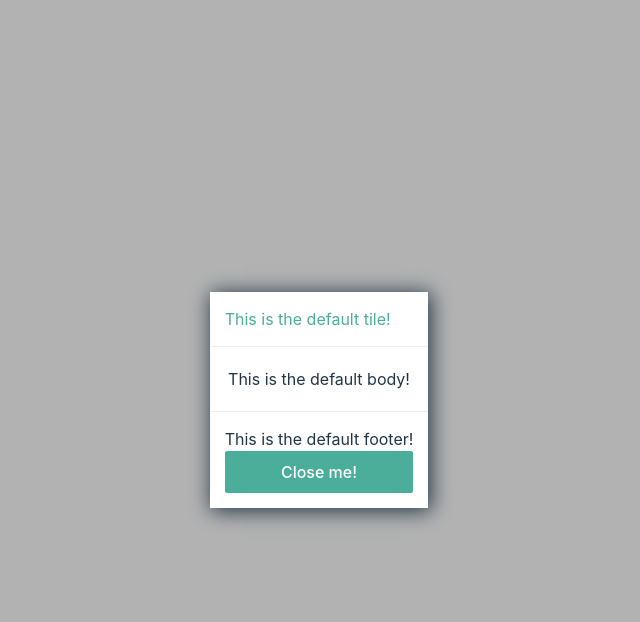
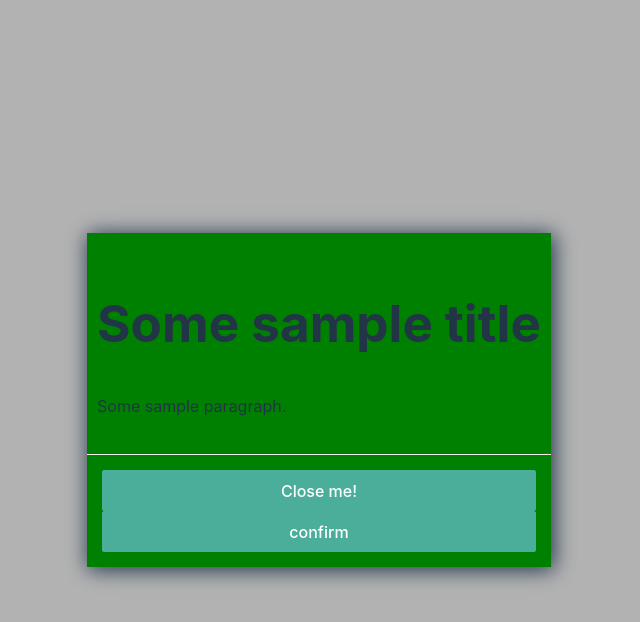
Before and after one commit to determaer/vue-use-modal, a Vue app: page / in a window 1280 px wide. Both pictures are taken after a click on the button "Open Modal!". Shown: the top 622 px of the page, without its empty margins (321-961 px from the left). Built offline with nearby package versions, Linux system fonts and the light colour scheme.

Commit message:
second: composable for modal window and settings

```diff
--- a/src/App.vue
+++ b/src/App.vue
@@ -1,18 +1,19 @@
 <script setup>
-import {useModal} from './components/Modal/useModal'
+import {useModal} from './components/Modal/useModals2'
 import Modal from './components/Modal/Modal.vue'
-import {markRaw} from 'vue'
-const modal = useModal()
+import htmlFileContent from './components/Modal/html-file'
+const {showModal} = useModal()
 
-const open = () => {
-    modal.component.value = markRaw(Modal)
-    modal.showModal()
+const openModal = () => {
+    showModal(Modal, {
+        isOpen: true,
+        htmlContent: htmlFileContent,
+    })
 }
 </script>
 
 <template>
-    <button type="button" class="btn" @click="() => open()">Open Modal!</button>
-    <Modal v-if="modal.show.value" @close="modal.hideModal" />
+    <button type="button" class="btn" @click="openModal">Open Modal!</button>
 </template>
 
 <style scoped>
--- a/src/components/Modal/Modal.vue
+++ b/src/components/Modal/Modal.vue
@@ -1,4 +1,9 @@
-<script setup></script>
+<script setup>
+const props = defineProps({
+    htmlContent: {},
+})
+console.log(props)
+</script>
 
 <template>
     <transition name="modal-fade">
@@ -8,23 +13,25 @@
                 role="dialog"
                 aria-labelledby="modalTitle"
                 aria-describedby="modalDescription">
-                <header class="modal-header" id="modalTitle">
-                    <slot name="header"> This is the default tile! </slot>
-                </header>
-
                 <section class="modal-body" id="modalDescription">
-                    <slot name="body"> This is the default body! </slot>
+                    <div v-html="htmlContent"></div>
                 </section>
 
                 <footer class="modal-footer">
                     <slot name="footer">
-                        This is the default footer!
                         <button
                             type="button"
                             class="btn-green"
                             @click="$emit('close')"
                             aria-label="Close modal">
                             Close me!
+                        </button>
+                        <button
+                            type="button"
+                            class="btn-green"
+                            @click="$emit('confirm')"
+                            aria-label="Close modal">
+                            confirm
                         </button>
                     </slot>
                 </footer>
@@ -47,7 +54,7 @@
 }
 
 .modal {
-    background: #ffffff;
+    background: green;
     box-shadow: 2px 2px 20px 1px;
     overflow-x: auto;
     display: flex;
--- /dev/null
+++ b/src/components/Modal/html-file.js
@@ -0,0 +1,8 @@
+const htmlContent = `
+<div>
+<h1>Some sample title</h1>
+<p>Some sample paragraph.</p>
+</div>
+`
+
+export default htmlContent
--- /dev/null
+++ b/src/components/Modal/useModals2.ts
@@ -0,0 +1,43 @@
+import {createApp, defineComponent, h, App} from 'vue'
+
+export function useModal() {
+    function showModal<T>(
+        component: T,
+        props?: Record<string, unknown>,
+        events?: Record<string, (...args: unknown[]) => void>
+    ): Promise<void> {
+        return new Promise((resolve, reject) => {
+            const modalDiv = document.createElement('div')
+            document.body.appendChild(modalDiv)
+
+            const closeHandler = () => {
+                app.unmount()
+                document.body.removeChild(modalDiv)
+                console.log('close')
+            }
+
+            const confirmHandler = (data: any) => {
+                app.unmount()
+                document.body.removeChild(modalDiv)
+                resolve(data)
+                console.log('confirm')
+            }
+
+            const ModalWrapper = defineComponent({
+                render() {
+                    return h(component as any, {
+                        ...props,
+                        onClose: closeHandler,
+                        onConfirm: confirmHandler,
+                        ...events,
+                    })
+                },
+            })
+
+            const app: App = createApp(ModalWrapper)
+            app.mount(modalDiv)
+        })
+    }
+
+    return {showModal}
+}
```
